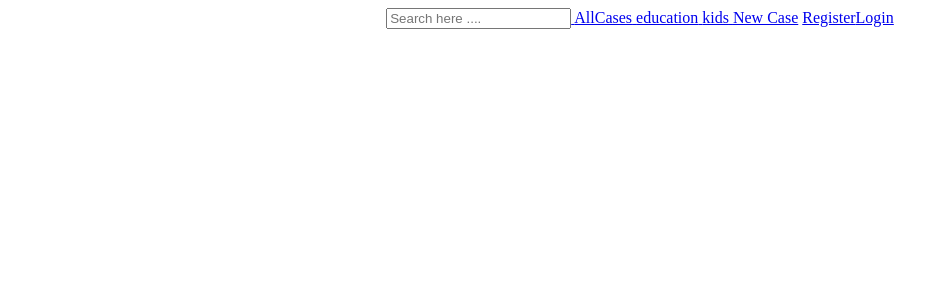
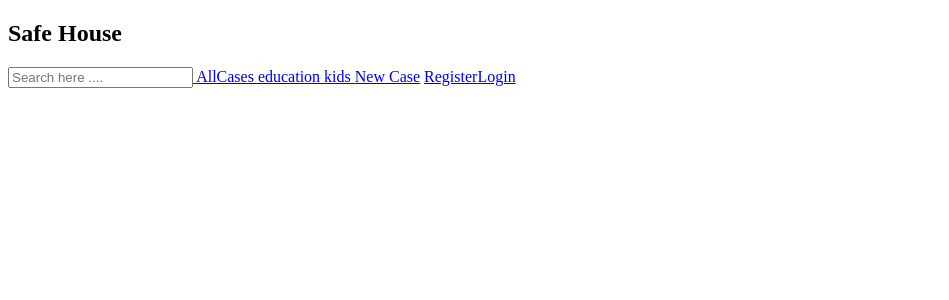
Before and after one commit to CodeWarriorsTeam/MERAKI_Academy_Project_5, a React (Create React App) app in the folder frontend/: page / in a window 1280 px wide. Shown: the top 300 px of the page, without its empty margins (0-949 px from the left). Built offline with nearby package versions, Linux system fonts and the light colour scheme.

Commit message:
modifedNavbar

```diff
--- a/frontend/src/App.css
+++ b/frontend/src/App.css
@@ -1,3 +1,3 @@
-.App {
+/* .App {
   text-align: center;
-}
+} */
--- a/frontend/src/App.js
+++ b/frontend/src/App.js
@@ -1,7 +1,7 @@
 import React, { useState } from "react";
 import "./App.css";
 
-import Navigation from "./component/Navigation";
+import Navigation from "./component/NavBar/Navigation";
 import { Routes, Route } from "react-router-dom";
 import Register from "./component/register/Register";
 import AllCases from "./component/AllCases/AllCases";
@@ -14,6 +14,8 @@ function App() {
   const [categoryNav, setCategory] = useState("");
   const [allCase, setAllCase] = useState("");
   const [isAdmin, setIsAdmin] = useState(false);
+  const [userId, setUserId] = useState("");
+
   return (
     <div className="App">
       <Navigation
@@ -22,6 +24,8 @@ function App() {
         setSearchCase={setSearchCase}
         setCategory={setCategory}
         setAllCase={setAllCase}
+        userId={userId}
+        setUserId={setUserId}
       />
       <Routes>
         <Route path="/register" element={<Register />} />
@@ -37,7 +41,7 @@ function App() {
         />
         <Route
           path="/login"
-          element={<Login setIsAdmin={setIsAdmin} isAdmin={isAdmin} />}
+          element={<Login setIsAdmin={setIsAdmin} isAdmin={isAdmin} setUserId={setUserId}/>}
         />
         <Route path="/newcase" element={<NewCase />} />
         <Route path="/casedetails/:id" element={<NewDonation />} />
--- a/frontend/src/component/AllCases/AllCases.js
+++ b/frontend/src/component/AllCases/AllCases.js
@@ -182,18 +182,18 @@ const AllCases = ({ searchCase, categoryNav, allCase, isAdmin }) => {
                     )}
                   </>
 
-                   <button
+                   {/* <button
                     className="update"
                     onClick={() => handleUpdateClick(element)}
                   >
                     update
-                  </button>
-                  <button
+                  </button> */}
+                  {/* <button
                     className="delete"
                     onClick={() => deleteCseById(element.id)}
                   >
                     X
-                  </button>
+                  </button>  */}
                 </>
                  {/* ) : (
             <></>  */}
--- /dev/null
+++ b/frontend/src/component/Home/Home.js
@@ -0,0 +1 @@
+import "./Home.css";
--- a/frontend/src/component/Navigation.js
+++ b/frontend/src/component/NavBar/Navigation.js
@@ -1,9 +1,10 @@
 import React from "react";
 import { Link } from "react-router-dom";
 import { useDispatch, useSelector } from "react-redux";
-import { logoutUser } from "../reducer/login";
+import { logoutUser } from "../../reducer/login";
 import { useNavigate } from "react-router-dom";
-const Navigation = ({ setSearchCase, setCategory, setAllCase }) => {
+import "./Navigation.css";
+const Navigation = ({ setSearchCase, setCategory, setAllCase,userId,setUserId }) => {
   const dispatch = useDispatch();
   const navigate = useNavigate();
   const state = useSelector((state) => {
@@ -15,10 +16,16 @@ const Navigation = ({ setSearchCase, setCategory, setAllCase }) => {
     localStorage.clear();
     dispatch(logoutUser());
     navigate(`/login`);
+    setUserId("")
+
   };
 
   return (
     <>
+    <header>
+      <nav>
+        <div className="logo"> <h1 className="headerLogo">Safe House</h1></div>
+        <div className="menu"></div>
       <input
         id="searchInput"
         type="text"
@@ -64,13 +71,15 @@ const Navigation = ({ setSearchCase, setCategory, setAllCase }) => {
           New Case
         </Link>
       </>
-      {state.isLoggedIn ? <button onClick={logout}>Logout</button> : <> <Link className="register" to="/register">
+      {state.isLoggedIn || userId ? <button onClick={logout}>Logout</button> : <> <Link className="register" to="/register">
             Register
           </Link>
 
           <Link className="login" to="/login">
             Login
           </Link></>}
+          </nav>
+          </header>
     </>
   );
 };
--- a/frontend/src/component/NewDonation/NewDonation.js
+++ b/frontend/src/component/NewDonation/NewDonation.js
@@ -5,7 +5,7 @@ import { useDispatch, useSelector } from "react-redux";
 import { addDonation } from "../../reducer/donation";
 import { useParams } from "react-router-dom";
 import { setCases, updateCases, deleteCase } from "../../reducer/cases/index";
-
+import { useNavigate } from "react-router-dom";
 const NewDonation = ({ isAdmin }) => {
   const state = useSelector((state) => {
     return {
@@ -14,7 +14,7 @@ const NewDonation = ({ isAdmin }) => {
       donations: state.donationReducer.donations,
     };
   });
-
+const navigate=useNavigate()
   const { id } = useParams();
 
   const dispatch = useDispatch();
@@ -30,6 +30,9 @@ const NewDonation = ({ isAdmin }) => {
   const [amount, setAmount] = useState("");
   const [message, setMessage] = useState("");
   const [details, setDetails] = useState([]);
+
+
+
   const getbyid = async () => {
     try {
       const result = await axios.get(`http://localhost:5000/cases/${id}`);
@@ -84,23 +87,24 @@ const NewDonation = ({ isAdmin }) => {
       console.log(result.data.results);
       dispatch(updateCases(result.data.results));
 
-      getAllCases();
+      getbyid();
     } catch (error) {
       console.log(error);
     }
   };
 
-  const deleteCseById = async (id) => {
+  const deleteCseById = async () => {
     try {
       await axios.delete(`http://localhost:5000/cases/${id}`);
       dispatch(deleteCase(id));
-      getAllCases();
+      getbyid();
+      navigate(`/allcases`)
     } catch (error) {
       console.log(error);
     }
   };
 
-  const addNewDonation = (id) => {
+  const addNewDonation = () => {
     axios
       .post(
         `http://localhost:5000/donation/${id}`,
@@ -112,7 +116,7 @@ const NewDonation = ({ isAdmin }) => {
         }
       )
       .then((result) => {
-        console.log(result.data.result);
+        // console.log(result.data.result);
         dispatch(addDonation({ IBAN, amount }));
         setMessage(" the donation has been created successfully");
       })
@@ -167,7 +171,7 @@ const NewDonation = ({ isAdmin }) => {
               </button>
               <button
                 className="delete"
-                onClick={() => deleteCseById(element.id)}
+                onClick={() => deleteCseById()}
               >
                 X
               </button>
--- a/frontend/src/component/login/Login.js
+++ b/frontend/src/component/login/Login.js
@@ -7,7 +7,7 @@ import { loginUser } from "../../reducer/login";
 import "./Login.css";
 import GoogleLogin from 'react-google-login';
 
-const Login = ({ setIsAdmin }) => {
+const Login = ({ setIsAdmin ,setUserId}) => {
 
   const state = useSelector((state) => {
     return { isLoggedIn: state.loginReducer.isLoggedIn,token:state.loginReducer.token };
@@ -17,7 +17,8 @@ const Login = ({ setIsAdmin }) => {
   const responseGoogle = (response) => {
     state.token = response.tokenObj.id_token
     console.log(response);
-    console.log(response.profileObj);
+    setUserId(response.profileObj.googleId)
+    console.log(response.profileObj.googleId);
     navigate("/allcases")
   }
 
```
Also changed, not shown: frontend/src/component/Home/Home.css (added), frontend/src/component/NavBar/Navigation.css (added).
